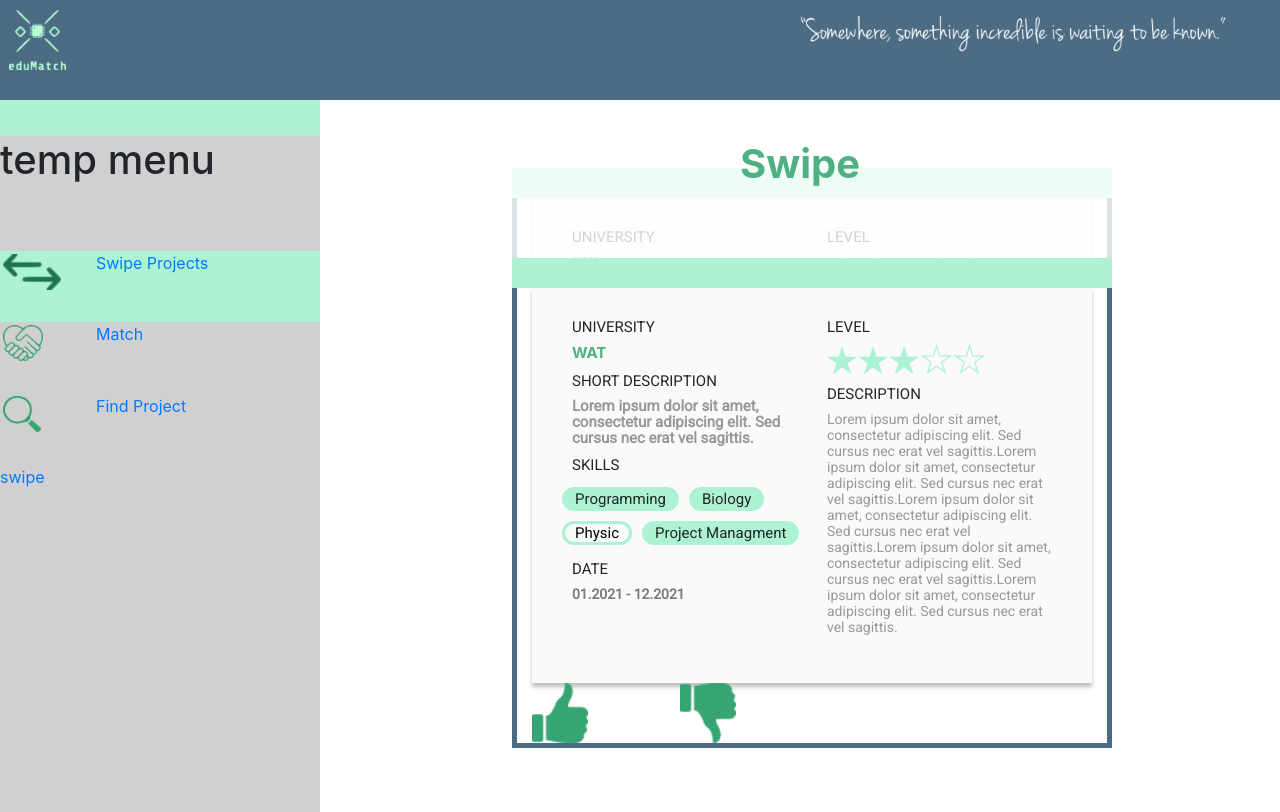
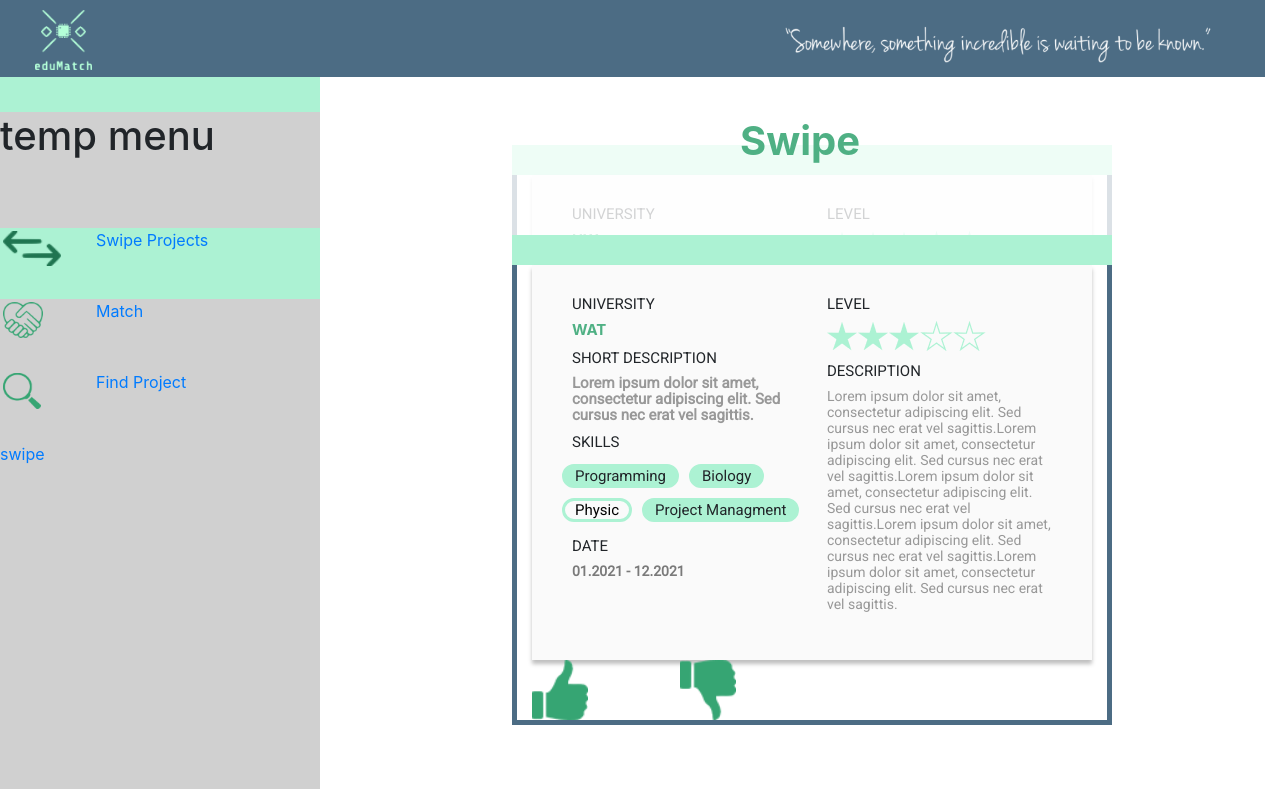
Before and after one commit to KrukowskiJ/EDUHACK2021---UniNetwork, a React (Create React App) app: page / in a window 1280 px wide. Built offline with nearby package versions, Linux system fonts and the light colour scheme.

Commit message:
top menu

```diff
--- a/src/views/components/TopMenu.js
+++ b/src/views/components/TopMenu.js
@@ -11,8 +11,8 @@ import filters from './../../img/filtres.png'
 
 const Heading = styled.div`
     width: 100vw;
-    min-height: 100px;
-   min-width: 100px;
+    height: 6vw;
+    min-width: 100px;
     color: red;
     background: #4C6C84;
     margin: 0;
@@ -22,22 +22,25 @@ const GeneratedText = styled.img`
     width: 35%;
     float: right;
     margin-right:40px;
-    margin-top: 1.1%;
+    margin-top: 25px;
 `
 
 const Logo = styled.img`
   height: 60px;
   float: left;
-  margin-top: 0.8%;
-  margin-bottom: 0.8%;
-  margin-left: 0.7%;
+  margin-top: 10px;
+  margin-bottom: 10px;
+  margin-left: 50px;
 `
 
 export default () => {
   return (
-        <Heading>
+    <Row>
+         <Heading>
             <Logo src = {logo} />
             <GeneratedText src = {generatedText} />
         </Heading>
+    </Row>
+
   );
 }
```
